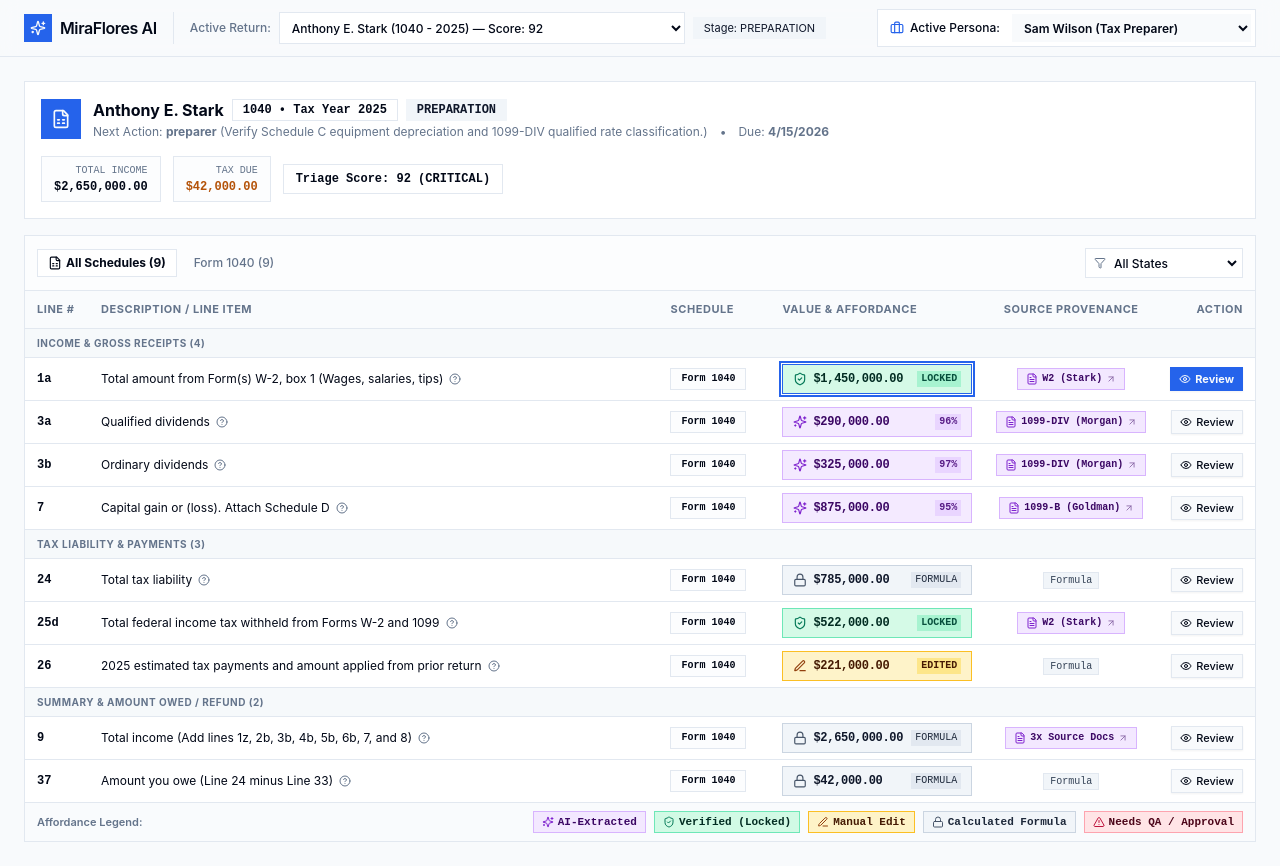
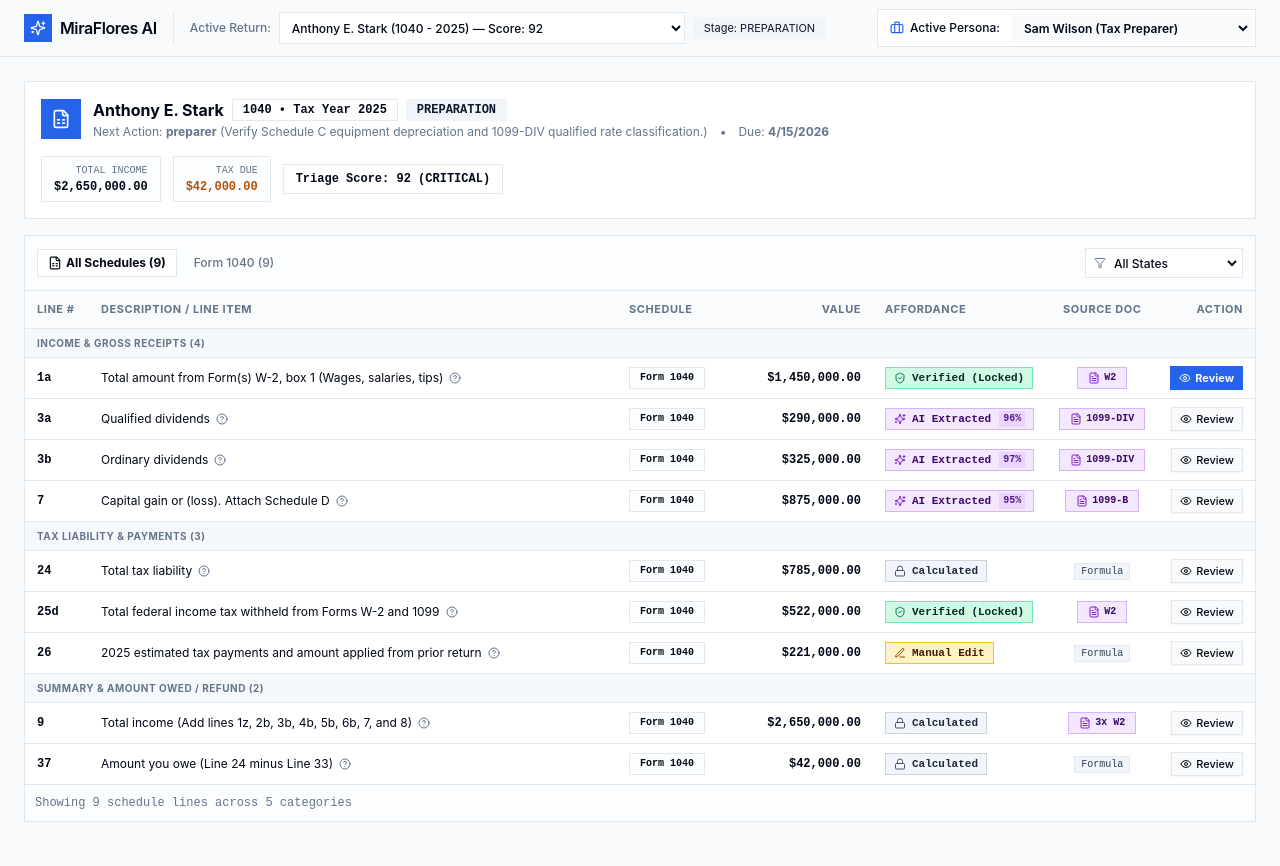
Before and after one commit to Diamagnetic/miraflores-ai-tax-platform, a React (Vite) app: page / in a window 1280 px wide. Built offline with nearby package versions, Linux system fonts and the light colour scheme.

Commit message:
feat(table): separate Value and Affordance columns, remove legend, remove tilted arrow, simplify doc labels, and fix top-row hover card clipping

```diff
--- a/src/components/return-review/TaxFormViewer.tsx
+++ b/src/components/return-review/TaxFormViewer.tsx
@@ -1,7 +1,6 @@
 import React, { useState, useEffect, useRef } from 'react';
 import { ReturnField, AffordanceState, SourceDocument } from '@/types';
 import { usePlatformStore } from '@/store/usePlatformStore';
-import { AffordanceCell } from './AffordanceCell';
 import { Button } from '@/components/ui/button';
 import { Badge } from '@/components/ui/badge';
 import {
@@ -17,7 +16,6 @@ import {
   Edit3,
   Lock,
   AlertTriangle,
-  ArrowUpRight,
 } from 'lucide-react';
 
 interface TaxFormViewerProps {
@@ -109,17 +107,15 @@ export const TaxFormViewer: React.FC<TaxFormViewerProps> = ({
   const isReviewerOrPreparer =
     currentUser.role === 'tax_reviewer' || currentUser.role === 'tax_preparer';
 
-  // Helper to format source doc label
+  // Helper to format source doc label: strictly document type name only (e.g. W-2, 1099-DIV)
   const getSourceDocLabel = (field: ReturnField) => {
     if (field.sourceDocumentIds && field.sourceDocumentIds.length > 0) {
       const linkedDocs = documents.filter((d) => field.sourceDocumentIds.includes(d.id));
       if (linkedDocs.length === 1) {
         const doc = linkedDocs[0];
-        const typeName = doc.docType.replace('_', '-');
-        const vendorShort = doc.vendor ? ` (${doc.vendor.split(' ')[0]})` : '';
-        return `${typeName}${vendorShort}`;
+        return doc.docType.replace('_', '-');
       }
-      return `${linkedDocs.length}x Source Docs`;
+      return `${linkedDocs.length}x ${linkedDocs[0].docType.replace('_', '-')}`;
     }
     if (field.formula) return 'Formula';
     if (field.state === 'user_edited') return 'Manual Entry';
@@ -132,6 +128,59 @@ export const TaxFormViewer: React.FC<TaxFormViewerProps> = ({
       return documents.find((d) => d.id === field.sourceDocumentIds[0]);
     }
     return undefined;
+  };
+
+  // Render separate affordance badge
+  const renderAffordanceBadge = (field: ReturnField) => {
+    switch (field.state) {
+      case 'ai_extracted':
+        return (
+          <div className="inline-flex items-center gap-1.5 px-2 py-0.5 bg-purple-100 dark:bg-purple-950/60 border border-purple-300 dark:border-purple-700 text-purple-950 dark:text-purple-200 text-[11px] font-semibold font-mono">
+            <Sparkles className="h-3 w-3 text-purple-700 dark:text-purple-400 shrink-0" />
+            <span>AI Extracted</span>
+            {field.aiConfidence ? (
+              <span className="text-[10px] bg-purple-200 dark:bg-purple-900/70 text-purple-900 dark:text-purple-200 px-1 py-0 font-bold ml-0.5">
+                {Math.round(field.aiConfidence > 1 ? field.aiConfidence : field.aiConfidence * 100)}%
+              </span>
+            ) : null}
+          </div>
+        );
+
+      case 'verified':
+        return (
+          <div className="inline-flex items-center gap-1.5 px-2 py-0.5 bg-emerald-100 dark:bg-emerald-950/60 border border-emerald-300 dark:border-emerald-700 text-emerald-950 dark:text-emerald-200 text-[11px] font-semibold font-mono">
+            <ShieldCheck className="h-3 w-3 text-emerald-700 dark:text-emerald-400 shrink-0" />
+            <span>Verified (Locked)</span>
+          </div>
+        );
+
+      case 'user_edited':
+        return (
+          <div className="inline-flex items-center gap-1.5 px-2 py-0.5 bg-amber-100 dark:bg-amber-950/60 border border-amber-400 dark:border-amber-700 text-amber-950 dark:text-amber-200 text-[11px] font-semibold font-mono">
+            <Edit3 className="h-3 w-3 text-amber-800 dark:text-amber-400 shrink-0" />
+            <span>Manual Edit</span>
+          </div>
+        );
+
+      case 'calculated_locked':
+        return (
+          <div className="inline-flex items-center gap-1.5 px-2 py-0.5 bg-slate-100 dark:bg-slate-800 border border-slate-300 dark:border-slate-700 text-slate-800 dark:text-slate-200 text-[11px] font-semibold font-mono">
+            <Lock className="h-3 w-3 text-slate-600 dark:text-slate-400 shrink-0" />
+            <span>Calculated</span>
+          </div>
+        );
+
+      case 'requires_approval':
+        return (
+          <div className="inline-flex items-center gap-1.5 px-2 py-0.5 bg-rose-100 dark:bg-rose-950/60 border border-rose-300 dark:border-rose-700 text-rose-950 dark:text-rose-200 text-[11px] font-semibold font-mono animate-pulse">
+            <AlertTriangle className="h-3 w-3 text-rose-700 dark:text-rose-400 shrink-0" />
+            <span>Needs QA</span>
+          </div>
+        );
+
+      default:
+        return <span className="text-muted-foreground text-xs">—</span>;
+    }
   };
 
   return (
@@ -208,23 +257,24 @@ export const TaxFormViewer: React.FC<TaxFormViewerProps> = ({
         </div>
       </div>
 
-      {/* Horizontal Scroll Safe Data Table with Semantic Grouping */}
+      {/* Horizontal Scroll Safe Data Table with Separate Value & Affordance Columns */}
       <div className="overflow-x-auto min-w-full">
-        <table className="w-full text-left border-collapse min-w-[700px]">
+        <table className="w-full text-left border-collapse min-w-[780px]">
           <thead>
             <tr className="border-b border-border bg-muted/40 text-[11px] font-semibold text-muted-foreground uppercase tracking-wider">
               <th className="py-2.5 px-3 w-16 whitespace-nowrap">Line #</th>
               <th className="py-2.5 px-3 min-w-[200px]">Description / Line Item</th>
               <th className="py-2.5 px-3 w-28">Schedule</th>
-              <th className="py-2.5 px-3 w-44">Value & Affordance</th>
-              <th className="py-2.5 px-3 w-36 text-center">Source Provenance</th>
-              <th className="py-2.5 px-3 w-24 text-right whitespace-nowrap">Action</th>
+              <th className="py-2.5 px-3 w-36 text-right whitespace-nowrap">Value</th>
+              <th className="py-2.5 px-3 w-40">Affordance</th>
+              <th className="py-2.5 px-3 w-28 text-center whitespace-nowrap">Source Doc</th>
+              <th className="py-2.5 px-3 w-20 text-right whitespace-nowrap">Action</th>
             </tr>
           </thead>
           <tbody className="divide-y divide-border text-xs font-sans">
             {filteredFields.length === 0 ? (
               <tr>
-                <td colSpan={6} className="text-center py-8 text-muted-foreground">
+                <td colSpan={7} className="text-center py-8 text-muted-foreground">
                   <AlertCircle className="h-6 w-6 mx-auto mb-2 opacity-50" />
                   No line items found for the selected filter.
                 </td>
@@ -237,13 +287,13 @@ export const TaxFormViewer: React.FC<TaxFormViewerProps> = ({
                   <React.Fragment key={groupTitle}>
                     {/* Category Group Header */}
                     <tr className="bg-muted/60 border-y border-border">
-                      <td colSpan={6} className="py-1.5 px-3 text-[10px] font-bold uppercase tracking-wider text-muted-foreground">
+                      <td colSpan={7} className="py-1.5 px-3 text-[10px] font-bold uppercase tracking-wider text-muted-foreground">
                         {groupTitle} ({groupFields.length})
                       </td>
                     </tr>
 
                     {/* Group Items */}
-                    {groupFields.map((field) => {
+                    {groupFields.map((field, itemIdx) => {
                       const isSelected = activeFieldId === field.id;
                       const hasDocs = field.sourceDocumentIds && field.sourceDocumentIds.length > 0;
                       const cleanLineNumber = field.lineNumber
@@ -252,6 +302,12 @@ export const TaxFormViewer: React.FC<TaxFormViewerProps> = ({
                       const docLabel = getSourceDocLabel(field);
                       const firstDoc = getFirstLinkedDoc(field);
                       const isHovered = hoveredFieldId === field.id;
+
+                      const formattedDisplayValue =
+                        field.formattedValue ||
+                        (typeof field.value === 'number'
+                          ? new Intl.NumberFormat('en-US', { style: 'currency', currency: 'USD' }).format(field.value)
+                          : String(field.value ?? '—'));
 
                       return (
                         <tr
@@ -286,15 +342,17 @@ export const TaxFormViewer: React.FC<TaxFormViewerProps> = ({
                             </Badge>
                           </td>
 
-                          {/* 5-State Affordance Cell (Mouse Selectable) */}
-                          <td className="py-1.5 px-3">
-                            <AffordanceCell
-                              field={field}
-                              isSelected={isSelected}
-                            />
+                          {/* Separate Column: Value (Mouse Selectable) */}
+                          <td className="py-2 px-3 text-right font-mono font-bold text-xs text-foreground select-text cursor-text whitespace-nowrap">
+                            {formattedDisplayValue}
                           </td>
 
-                          {/* Source Document Provenance Button (Clicking opens drawer) */}
+                          {/* Separate Column: Affordance Badge */}
+                          <td className="py-1.5 px-3 whitespace-nowrap">
+                            {renderAffordanceBadge(field)}
+                          </td>
+
+                          {/* Source Document Button (No tilted arrow, Document Type only) */}
                           <td
                             className="py-2 px-3 text-center whitespace-nowrap relative"
                             onMouseEnter={() => setHoveredFieldId(field.id)}
@@ -304,12 +362,11 @@ export const TaxFormViewer: React.FC<TaxFormViewerProps> = ({
                               <button
                                 type="button"
                                 onClick={() => handleInspectClick(field.id)}
-                                className="inline-flex items-center gap-1 px-2 py-0.5 border border-purple-300 bg-purple-100 hover:bg-purple-200 dark:bg-purple-950/60 dark:hover:bg-purple-900/80 text-purple-950 dark:text-purple-200 text-[10px] font-mono font-bold transition-colors cursor-pointer group"
+                                className="inline-flex items-center gap-1 px-2.5 py-0.5 border border-purple-300 bg-purple-100 hover:bg-purple-200 dark:bg-purple-950/60 dark:hover:bg-purple-900/80 text-purple-950 dark:text-purple-200 text-[10px] font-mono font-bold transition-colors cursor-pointer"
                                 title="Click to inspect source document in drawer"
                               >
-                                <FileText className="h-3 w-3 text-purple-700 dark:text-purple-400 group-hover:scale-110 transition-transform" />
+                                <FileText className="h-3 w-3 text-purple-700 dark:text-purple-400" />
                                 <span>{docLabel}</span>
-                                <ArrowUpRight className="h-2.5 w-2.5 opacity-60 group-hover:opacity-100" />
                               </button>
                             ) : field.formula ? (
                               <span className="text-[10px] font-mono text-slate-700 dark:text-slate-300 bg-slate-100 dark:bg-slate-800 px-1.5 py-0.5 border border-slate-200">
@@ -319,9 +376,13 @@ export const TaxFormViewer: React.FC<TaxFormViewerProps> = ({
                               <span className="text-[10px] text-muted-foreground font-mono">—</span>
                             )}
 
-                            {/* Hover Card Matching Platform Color Palette */}
+                            {/* Smart Hover Card: Renders top-full (below button) for top rows to prevent clipping */}
                             {isHovered && hasDocs && firstDoc && (
-                              <div className="absolute z-40 bottom-full mb-2 left-1/2 -translate-x-1/2 w-64 p-3 bg-card text-card-foreground shadow-lg border border-border text-xs font-sans text-left pointer-events-none animate-in fade-in zoom-in-95 duration-100">
+                              <div
+                                className={`absolute z-50 ${
+                                  itemIdx < 2 ? 'top-full mt-1.5' : 'bottom-full mb-1.5'
+                                } left-1/2 -translate-x-1/2 w-64 p-3 bg-card text-card-foreground shadow-xl border border-border text-xs font-sans text-left pointer-events-none animate-in fade-in zoom-in-95 duration-100`}
+                              >
                                 <div className="flex items-center gap-1.5 pb-1.5 border-b border-border">
                                   <FileText className="h-3.5 w-3.5 text-primary shrink-0" />
                                   <span className="font-bold truncate text-foreground">{firstDoc.fileName}</span>
@@ -374,42 +435,9 @@ export const TaxFormViewer: React.FC<TaxFormViewerProps> = ({
         </table>
       </div>
 
-      {/* Bottom Legend Bar: Clear 5-Color Semantic Tokens */}
-      <div className="border-t border-border bg-muted/40 px-3 py-2 flex flex-wrap items-center justify-between gap-3 text-[11px]">
-        <div className="flex items-center gap-1.5 text-muted-foreground font-semibold">
-          <span>Affordance Legend:</span>
-        </div>
-        <div className="flex flex-wrap items-center gap-2">
-          {/* AI Extracted */}
-          <div className="flex items-center gap-1 px-2 py-0.5 bg-purple-100 dark:bg-purple-950/60 border border-purple-300 dark:border-purple-700 text-purple-950 dark:text-purple-200 font-semibold font-mono">
-            <Sparkles className="h-3 w-3 text-purple-700 dark:text-purple-400" />
-            <span>AI-Extracted</span>
-          </div>
-
-          {/* Verified */}
-          <div className="flex items-center gap-1 px-2 py-0.5 bg-emerald-100 dark:bg-emerald-950/60 border border-emerald-300 dark:border-emerald-700 text-emerald-950 dark:text-emerald-200 font-semibold font-mono">
-            <ShieldCheck className="h-3 w-3 text-emerald-700 dark:text-emerald-400" />
-            <span>Verified (Locked)</span>
-          </div>
-
-          {/* Manual Edit - Distinct Amber */}
-          <div className="flex items-center gap-1 px-2 py-0.5 bg-amber-100 dark:bg-amber-950/60 border border-amber-400 dark:border-amber-700 text-amber-950 dark:text-amber-200 font-semibold font-mono">
-            <Edit3 className="h-3 w-3 text-amber-800 dark:text-amber-400" />
-            <span>Manual Edit</span>
-          </div>
-
-          {/* Calculated */}
-          <div className="flex items-center gap-1 px-2 py-0.5 bg-slate-100 dark:bg-slate-800 border border-slate-300 dark:border-slate-700 text-slate-800 dark:text-slate-200 font-semibold font-mono">
-            <Lock className="h-3 w-3 text-slate-600 dark:text-slate-400" />
-            <span>Calculated Formula</span>
-          </div>
-
-          {/* Needs QA */}
-          <div className="flex items-center gap-1 px-2 py-0.5 bg-rose-100 dark:bg-rose-950/60 border border-rose-300 dark:border-rose-700 text-rose-950 dark:text-rose-200 font-semibold font-mono">
-            <AlertTriangle className="h-3 w-3 text-rose-700 dark:text-rose-400" />
-            <span>Needs QA / Approval</span>
-          </div>
-        </div>
+      {/* Table Footer Summary (No Legend) */}
+      <div className="border-t border-border bg-muted/20 p-2.5 text-xs text-muted-foreground font-mono flex items-center justify-between">
+        <span>Showing {filteredFields.length} schedule lines across {Object.keys(categoryGroups).length} categories</span>
       </div>
     </div>
   );
```
